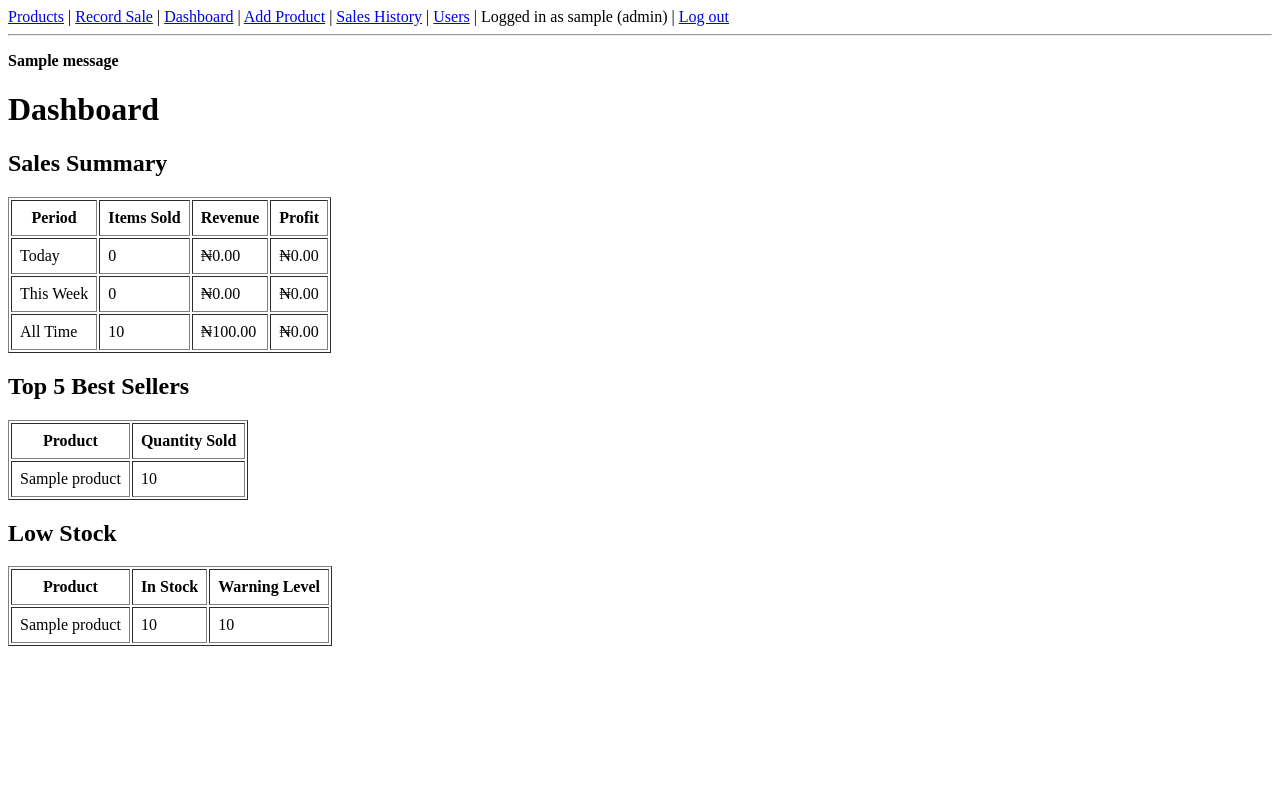
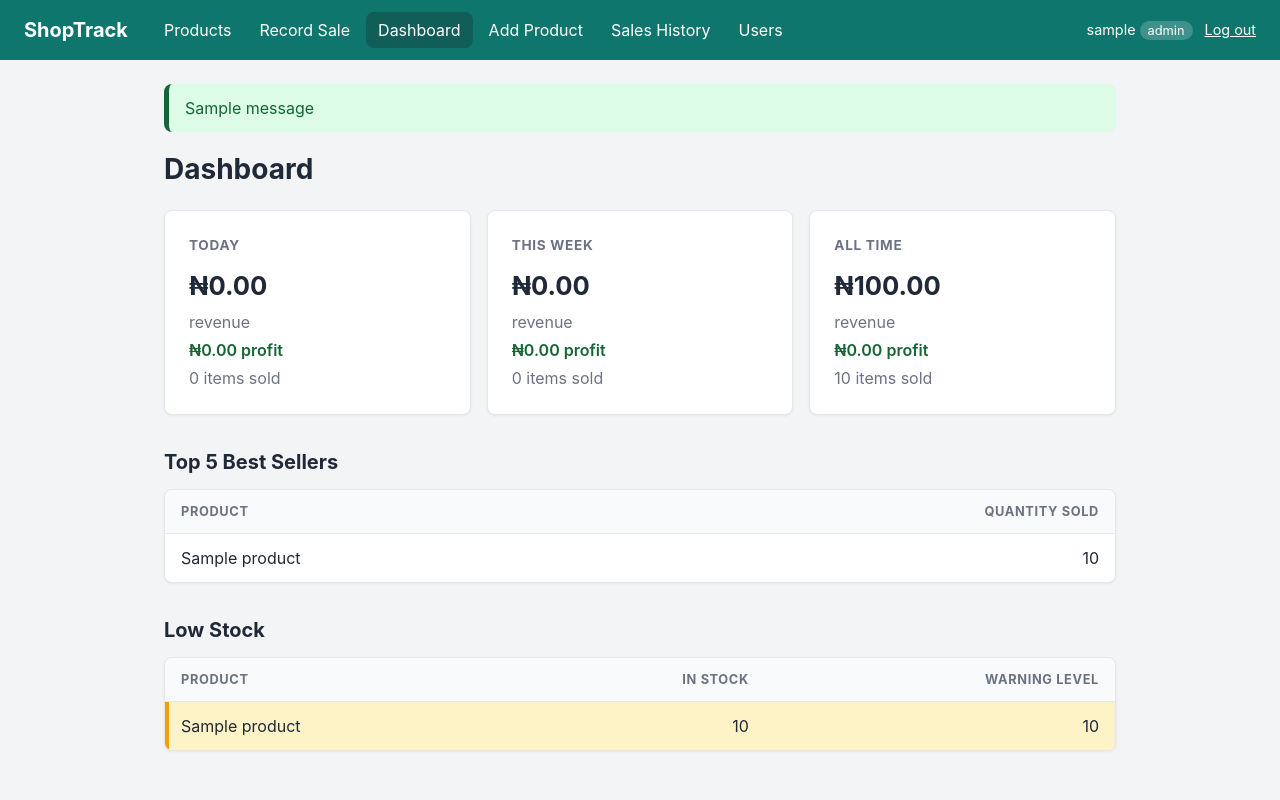
Before and after one commit to odeylennyowoche-pixel/shoptrack, a Flask app: page /dashboard in a window 1280 px wide. Run offline with Flask 3, Linux system fonts and the light colour scheme; the visitor is signed in with stand-in values (Sample User, id 1); tables that the repository leaves empty hold one stand-in row (values such as "Sample post"); one stand-in notice (Sample message) is shown.

Commit message:
Add CSS styling

```diff
--- /dev/null
+++ b/static/style.css
@@ -0,0 +1,406 @@
+/* ==========================================================
+   ShopTrack stylesheet
+   Sections:
+     1. Colour palette (variables)
+     2. Page basics
+     3. Navigation bar
+     4. Cards and page layout
+     5. Flash messages
+     6. Forms and inputs
+     7. Buttons
+     8. Tables
+     9. Dashboard summary cards
+    10. Phone screens
+   ========================================================== */
+
+
+/* ---------- 1. Colour palette ----------
+   Every colour is defined once here as a variable. The rest of the
+   file uses var(--name), so changing a colour means editing one line. */
+:root {
+    --primary: #0f766e;        /* teal: nav bar, main buttons */
+    --primary-dark: #115e59;   /* darker teal for hover */
+    --background: #f3f4f6;     /* light grey page background */
+    --surface: #ffffff;        /* white cards */
+    --text: #1f2937;           /* near-black body text */
+    --muted: #6b7280;          /* grey for less important text */
+    --border: #e5e7eb;         /* thin lines between things */
+    --row-alt: #f9fafb;        /* every second table row */
+    --danger: #dc2626;         /* red: delete buttons, errors */
+    --danger-dark: #b91c1c;
+    --warning-bg: #fef3c7;     /* amber: low stock, warnings */
+    --warning-text: #92400e;
+    --success-bg: #dcfce7;     /* green: success messages */
+    --success-text: #166534;
+    --info-bg: #e0f2fe;        /* blue: normal notices */
+    --info-text: #075985;
+    --radius: 8px;             /* how rounded corners are */
+}
+
+
+/* ---------- 2. Page basics ---------- */
+
+/* Make width include padding and border, so sizes are predictable. */
+* {
+    box-sizing: border-box;
+}
+
+body {
+    margin: 0;
+    background: var(--background);
+    color: var(--text);
+    /* Use the computer's own clean font: no downloads needed. */
+    font-family: -apple-system, "Segoe UI", Roboto, Helvetica, Arial, sans-serif;
+    font-size: 16px;
+    line-height: 1.5;
+}
+
+h1 {
+    margin: 0 0 20px;
+    font-size: 1.75rem;
+}
+
+h2 {
+    margin: 32px 0 12px;
+    font-size: 1.25rem;
+}
+
+a {
+    color: var(--primary);
+}
+
+
+/* ---------- 3. Navigation bar ----------
+   Flexbox puts the brand, links and user info in one row.
+   flex-wrap lets them drop onto a second line on small screens. */
+.navbar {
+    display: flex;
+    flex-wrap: wrap;
+    align-items: center;
+    gap: 8px 24px;
+    padding: 12px 24px;
+    background: var(--primary);
+    color: #fff;
+}
+
+.brand {
+    color: #fff;
+    font-size: 1.25rem;
+    font-weight: 700;
+    text-decoration: none;
+}
+
+.nav-links {
+    display: flex;
+    flex-wrap: wrap;
+    gap: 4px;
+}
+
+.nav-links a {
+    padding: 6px 12px;
+    border-radius: var(--radius);
+    color: #fff;
+    text-decoration: none;
+}
+
+/* Highlight the link you hover over, and the page you are on. */
+.nav-links a:hover,
+.nav-links a.active {
+    background: var(--primary-dark);
+}
+
+/* margin-left: auto pushes the user info to the far right. */
+.nav-user {
+    display: flex;
+    align-items: center;
+    gap: 12px;
+    margin-left: auto;
+    font-size: 0.9rem;
+}
+
+.nav-user a {
+    color: #fff;
+}
+
+/* Small rounded label showing "admin" or "cashier". */
+.badge {
+    padding: 2px 8px;
+    border-radius: 999px;
+    background: rgba(255, 255, 255, 0.2);
+    font-size: 0.8rem;
+}
+
+
+/* ---------- 4. Cards and page layout ---------- */
+
+/* Keep content a readable width and centred on big screens. */
+.container {
+    max-width: 1000px;
+    margin: 0 auto;
+    padding: 24px;
+}
+
+/* A white box with a soft shadow, used around forms and tables. */
+.card {
+    background: var(--surface);
+    border: 1px solid var(--border);
+    border-radius: var(--radius);
+    padding: 24px;
+    box-shadow: 0 1px 3px rgba(0, 0, 0, 0.06);
+}
+
+/* A thinner, centred card for short forms like login.
+   "auto" left and right margins centre a box that has a max-width. */
+.card-narrow {
+    max-width: 420px;
+    margin: 40px auto 0;
+}
+
+.muted {
+    color: var(--muted);
+}
+
+
+/* ---------- 5. Flash messages ----------
+   Every message gets "flash" plus "flash-<category>". Flask uses the
+   category "message" when none is given, so that is the default blue. */
+.flash {
+    margin-bottom: 16px;
+    padding: 12px 16px;
+    border-left: 5px solid;          /* coloured strip on the left */
+    border-radius: var(--radius);
+}
+
+.flash-message,
+.flash-info {
+    background: var(--info-bg);
+    color: var(--info-text);
+}
+
+.flash-success {
+    background: var(--success-bg);
+    color: var(--success-text);
+}
+
+.flash-warning {
+    background: var(--warning-bg);
+    color: var(--warning-text);
+}
+
+.flash-error {
+    background: #fee2e2;
+    color: var(--danger-dark);
+}
+
+
+/* ---------- 6. Forms and inputs ---------- */
+
+/* Each label sits on its own line, with its input underneath. */
+form label {
+    display: block;
+    margin-bottom: 16px;
+    font-weight: 600;
+}
+
+input,
+select {
+    display: block;
+    width: 100%;
+    max-width: 400px;
+    margin-top: 6px;
+    padding: 10px 12px;
+    border: 1px solid #d1d5db;
+    border-radius: var(--radius);
+    font: inherit;                   /* use the page font, not the browser's */
+    font-weight: normal;
+}
+
+/* A teal outline shows which box you are typing in. */
+input:focus,
+select:focus {
+    outline: none;
+    border-color: var(--primary);
+    box-shadow: 0 0 0 3px rgba(15, 118, 110, 0.2);
+}
+
+/* Lets the small Delete form sit next to the Edit button. */
+.inline-form {
+    display: inline;
+}
+
+
+/* ---------- 7. Buttons ----------
+   .btn is the shared base. Extra classes change the colour or size.
+   It works on both <button> and <a> so links can look like buttons. */
+.btn {
+    display: inline-block;
+    padding: 10px 18px;
+    border: none;
+    border-radius: var(--radius);
+    background: var(--primary);
+    color: #fff;
+    font: inherit;
+    font-weight: 600;
+    text-decoration: none;
+    cursor: pointer;                 /* hand pointer, shows it's clickable */
+}
+
+.btn:hover {
+    background: var(--primary-dark);
+}
+
+/* Grey outline button for less important actions (Edit, Cancel). */
+.btn-secondary {
+    background: var(--surface);
+    color: var(--text);
+    border: 1px solid #d1d5db;
+}
+
+.btn-secondary:hover {
+    background: var(--background);
+}
+
+/* Red button so destructive actions stand out. */
+.btn-danger {
+    background: var(--danger);
+}
+
+.btn-danger:hover {
+    background: var(--danger-dark);
+}
+
+.btn-small {
+    padding: 5px 12px;
+    font-size: 0.875rem;
+}
+
+
+/* ---------- 8. Tables ---------- */
+
+/* On narrow screens the table scrolls sideways inside this box
+   instead of making the whole page too wide. */
+.table-wrap {
+    overflow-x: auto;
+    background: var(--surface);
+    border: 1px solid var(--border);
+    border-radius: var(--radius);
+    box-shadow: 0 1px 3px rgba(0, 0, 0, 0.06);
+}
+
+table {
+    width: 100%;
+    border-collapse: collapse;       /* single lines between cells */
+}
+
+th,
+td {
+    padding: 12px 16px;
+    border-bottom: 1px solid var(--border);
+    text-align: left;
+    white-space: nowrap;             /* keep "12 Oct 2026, 10:30" on one line */
+}
+
+th {
+    background: var(--row-alt);
+    color: var(--muted);
+    font-size: 0.8rem;
+    text-transform: uppercase;
+    letter-spacing: 0.05em;
+}
+
+/* Alternating row colours: every even row is slightly grey. */
+tbody tr:nth-child(even) {
+    background: var(--row-alt);
+}
+
+tbody tr:last-child td {
+    border-bottom: none;
+}
+
+/* Numbers line up on the right so digits sit under each other. */
+.num {
+    text-align: right;
+}
+
+/* Low-stock rows: amber background plus a thick amber strip.
+   Placed after the even-row rule so it wins on even rows too. */
+tbody tr.low-stock {
+    background: var(--warning-bg);
+}
+
+/* An "inset" shadow draws the strip inside the cell, so the text
+   doesn't get pushed sideways like a real border would. */
+tr.low-stock td:first-child {
+    box-shadow: inset 4px 0 0 #f59e0b;
+}
+
+.low-label {
+    margin-left: 6px;
+    padding: 2px 8px;
+    border-radius: 999px;
+    background: #f59e0b;
+    color: #fff;
+    font-size: 0.75rem;
+    font-weight: 700;
+}
+
+
+/* ---------- 9. Dashboard summary cards ----------
+   CSS grid makes as many 200px+ columns as fit: three side by side
+   on a laptop, stacked one per row on a phone. */
+.stat-cards {
+    display: grid;
+    grid-template-columns: repeat(auto-fit, minmax(200px, 1fr));
+    gap: 16px;
+}
+
+.stat-card h3 {
+    margin: 0 0 12px;
+    color: var(--muted);
+    font-size: 0.85rem;
+    text-transform: uppercase;
+    letter-spacing: 0.05em;
+}
+
+.stat-main {
+    margin: 0;
+    font-size: 1.6rem;
+    font-weight: 700;
+}
+
+.stat-card p {
+    margin: 4px 0 0;
+}
+
+.profit {
+    color: var(--success-text);
+    font-weight: 600;
+}
+
+
+/* ---------- 10. Phone screens ----------
+   These rules only apply when the screen is 600px wide or less. */
+@media (max-width: 600px) {
+    .container {
+        padding: 16px;
+    }
+
+    .card {
+        padding: 16px;
+    }
+
+    .navbar {
+        padding: 12px 16px;
+    }
+
+    /* Put the user info on its own line under the links. */
+    .nav-user {
+        width: 100%;
+        margin-left: 0;
+    }
+
+    th,
+    td {
+        padding: 10px 12px;
+    }
+}
--- a/templates/base.html
+++ b/templates/base.html
@@ -2,33 +2,44 @@
 <html lang="en">
 <head>
     <meta charset="UTF-8">
+    <!-- Tells phones to use their real width instead of zooming out. -->
+    <meta name="viewport" content="width=device-width, initial-scale=1">
     <title>ShopTrack</title>
+    <link rel="stylesheet" href="{{ url_for('static', filename='style.css') }}">
 </head>
 <body>
-    <nav>
+    <nav class="navbar">
+        <a class="brand" href="{{ url_for('home') if g.user else url_for('login') }}">ShopTrack</a>
         {% if g.user %}
-            <a href="{{ url_for('products') }}">Products</a> |
-            <a href="{{ url_for('record_sale') }}">Record Sale</a>
-            {% if g.user.role == "admin" %}
-                | <a href="{{ url_for('dashboard') }}">Dashboard</a>
-                | <a href="{{ url_for('add_product') }}">Add Product</a>
-                | <a href="{{ url_for('sales') }}">Sales History</a>
-                | <a href="{{ url_for('users') }}">Users</a>
-            {% endif %}
-            | Logged in as {{ g.user.username }} ({{ g.user.role }})
-            | <a href="{{ url_for('logout') }}">Log out</a>
-        {% else %}
-            <a href="{{ url_for('login') }}">Log in</a>
+            <!-- request.endpoint is the name of the current view, e.g. "products";
+                 it is used to highlight the page you are on. -->
+            <div class="nav-links">
+                <a href="{{ url_for('products') }}" class="{{ 'active' if request.endpoint == 'products' }}">Products</a>
+                <a href="{{ url_for('record_sale') }}" class="{{ 'active' if request.endpoint == 'record_sale' }}">Record Sale</a>
+                {% if g.user.role == "admin" %}
+                    <a href="{{ url_for('dashboard') }}" class="{{ 'active' if request.endpoint == 'dashboard' }}">Dashboard</a>
+                    <a href="{{ url_for('add_product') }}" class="{{ 'active' if request.endpoint == 'add_product' }}">Add Product</a>
+                    <a href="{{ url_for('sales') }}" class="{{ 'active' if request.endpoint == 'sales' }}">Sales History</a>
+                    <a href="{{ url_for('users') }}" class="{{ 'active' if request.endpoint == 'users' }}">Users</a>
+                {% endif %}
+            </div>
+            <div class="nav-user">
+                <span>{{ g.user.username }} <span class="badge">{{ g.user.role }}</span></span>
+                <a href="{{ url_for('logout') }}">Log out</a>
+            </div>
         {% endif %}
     </nav>
-    <hr>
 
-    {% with messages = get_flashed_messages() %}
-        {% for message in messages %}
-            <p><strong>{{ message }}</strong></p>
-        {% endfor %}
-    {% endwith %}
+    <main class="container">
+        <!-- with_categories gives (category, message) pairs; the category
+             becomes a CSS class so each kind of message can have its own colour. -->
+        {% with messages = get_flashed_messages(with_categories=true) %}
+            {% for category, message in messages %}
+                <div class="flash flash-{{ category }}">{{ message }}</div>
+            {% endfor %}
+        {% endwith %}
 
-    {% block content %}{% endblock %}
+        {% block content %}{% endblock %}
+    </main>
 </body>
 </html>
--- a/templates/dashboard.html
+++ b/templates/dashboard.html
@@ -3,59 +3,70 @@
 {% block content %}
 <h1>Dashboard</h1>
 
-<h2>Sales Summary</h2>
-<table border="1" cellpadding="8">
-    <tr>
-        <th>Period</th>
-        <th>Items Sold</th>
-        <th>Revenue</th>
-        <th>Profit</th>
-    </tr>
+<!-- One card per period. Same data as before, just shown as cards. -->
+<div class="stat-cards">
     {% for period, totals in summary %}
-    <tr>
-        <td>{{ period }}</td>
-        <td>{{ totals["items"] }}</td>
-        <td>{{ totals["revenue"]|naira }}</td>
-        <td>{{ totals["profit"]|naira }}</td>
-    </tr>
+    <div class="card stat-card">
+        <h3>{{ period }}</h3>
+        <p class="stat-main">{{ totals["revenue"]|naira }}</p>
+        <p class="muted">revenue</p>
+        <p class="profit">{{ totals["profit"]|naira }} profit</p>
+        <p class="muted">{{ totals["items"] }} items sold</p>
+    </div>
     {% endfor %}
-</table>
+</div>
 
 <h2>Top 5 Best Sellers</h2>
 {% if top_products %}
-<table border="1" cellpadding="8">
+<div class="table-wrap">
+    <table>
+        <thead>
             <tr>
                 <th>Product</th>
-        <th>Quantity Sold</th>
+                <th class="num">Quantity Sold</th>
             </tr>
+        </thead>
+        <tbody>
             {% for name, quantity in top_products %}
             <tr>
                 <td>{{ name }}</td>
-        <td>{{ quantity }}</td>
+                <td class="num">{{ quantity }}</td>
             </tr>
             {% endfor %}
+        </tbody>
     </table>
+</div>
 {% else %}
+<div class="card">
     <p>No sales yet.</p>
+</div>
 {% endif %}
 
 <h2>Low Stock</h2>
 {% if low_stock %}
-<table border="1" cellpadding="8">
+<div class="table-wrap">
+    <table>
+        <thead>
             <tr>
                 <th>Product</th>
-        <th>In Stock</th>
-        <th>Warning Level</th>
+                <th class="num">In Stock</th>
+                <th class="num">Warning Level</th>
             </tr>
+        </thead>
+        <tbody>
             {% for p in low_stock %}
-    <tr>
+            <tr class="low-stock">
                 <td>{{ p.name }}</td>
-        <td>{{ p.stock }}</td>
-        <td>{{ p.low_stock_level }}</td>
+                <td class="num">{{ p.stock }}</td>
+                <td class="num">{{ p.low_stock_level }}</td>
             </tr>
             {% endfor %}
+        </tbody>
     </table>
+</div>
 {% else %}
+<div class="card">
     <p>All products are well stocked.</p>
+</div>
 {% endif %}
 {% endblock %}
```
Also changed, not shown: templates/add_product.html (+10 -8 lines), templates/edit_product.html (+11 -9 lines), templates/login.html (+8 -6 lines), templates/products.html (+20 -12 lines), templates/record_sale.html (+7 -5 lines), templates/sales.html (+17 -9 lines), templates/users.html (+14 -6 lines). Lines whose indentation alone changed are shown as unchanged.
